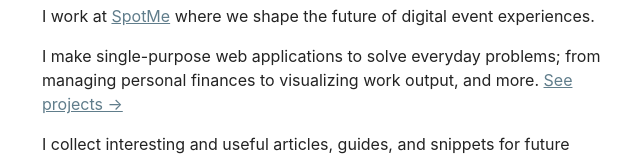
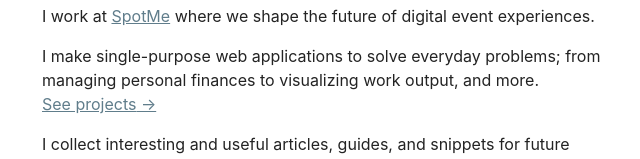
Before and after one commit to apaunchev/paunchev.com, a Next.js app: page / in a window 1280 px wide. Shown: the part 286-445 px from the top of the page, without its empty margins (38-678 px from the left). Built offline with nearby package versions, Linux system fonts and the light colour scheme.

Commit message:
add arrowed class

```diff
--- a/components/Bookmark.js
+++ b/components/Bookmark.js
@@ -1,6 +1,8 @@
 export default ({ name, url }) => (
   <a className="Bookmark" href={url}>
     <h2 className="Bookmark__title">{name}</h2>
-    <p className="Bookmark__url">{new URL(url).hostname || "View website"} →</p>
+    <p className="Bookmark__url arrowed">
+      {new URL(url).hostname || "View website"}
+    </p>
   </a>
 );
--- a/pages/index.js
+++ b/pages/index.js
@@ -16,14 +16,14 @@ export default () => (
       I make single-purpose web applications to solve everyday problems; from
       managing personal finances to visualizing work output, and more.{" "}
       <Link href="/projects">
-        <a>See projects →</a>
+        <a className="arrowed">See projects</a>
       </Link>
     </p>
     <p>
       I collect interesting and useful articles, guides, and snippets for future
       reference.{" "}
       <Link href="/bookmarks">
-        <a>See bookmarks →</a>
+        <a className="arrowed">See bookmarks</a>
       </Link>
     </p>
     <p>
--- a/styles.css
+++ b/styles.css
@@ -57,6 +57,14 @@ a:hover,
 a:focus {
   color: var(--font-color-primary);
   text-decoration: underline;
+}
+
+.arrowed {
+  white-space: nowrap;
+}
+
+.arrowed::after {
+  content: " →";
 }
 
 h1 {
```
Also changed, not shown: components/Project.js (+9 -3 lines).
